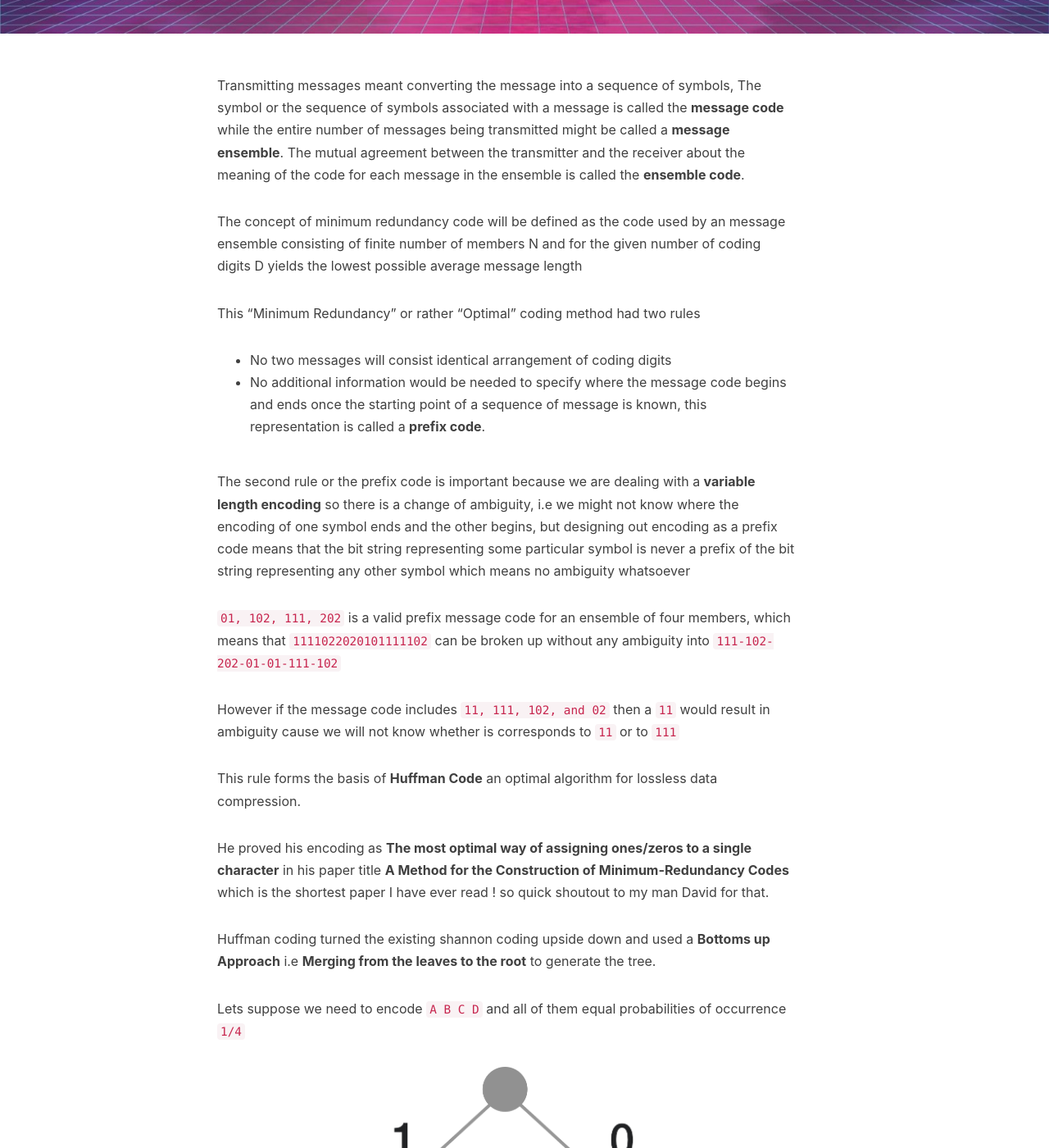
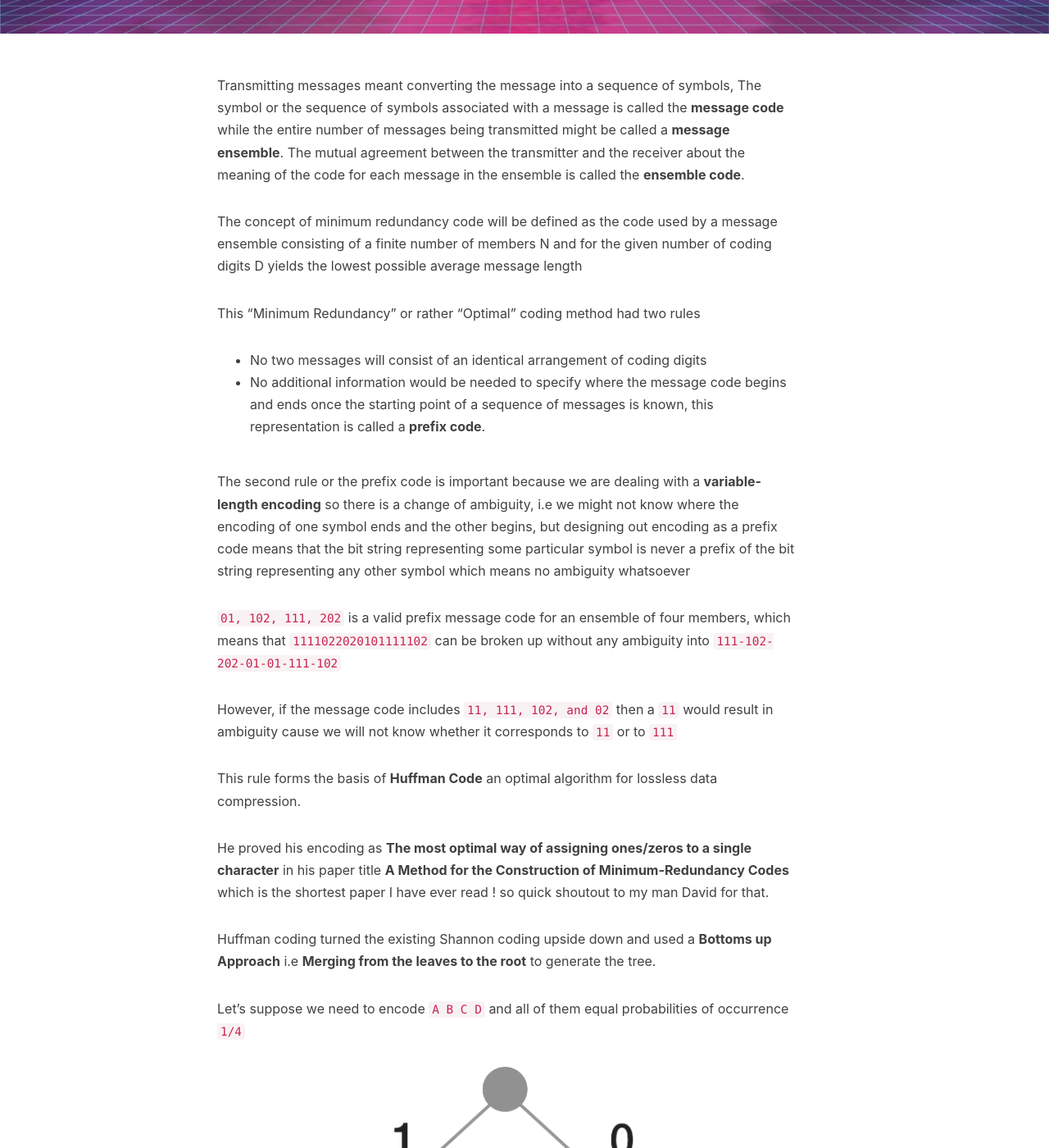
Before and after one commit to Sangarshanan/sangarshanan.github.io, a Jekyll site: the page built from _posts/2020-12-27-huffman-coding.md, in a window 1280 px wide and 1400 px high, scrolled down 476 px. Shown: the whole window at 82% size. Built offline with Jekyll 4.4.1, drawn with Linux system fonts in a browser that asks for light colours; nearby versions of some CDN libraries; comment, search, counter and statistics services are not loaded; some of the changed text lies outside the part shown.

Commit message:
Update 2020-12-27-huffman-coding.md

````diff
--- a/_posts/2020-12-27-huffman-coding.md
+++ b/_posts/2020-12-27-huffman-coding.md
@@ -9,32 +9,33 @@
     - information theory
 ---
 
+
 Transmitting messages meant converting the message into a sequence of symbols, The symbol or the sequence of symbols associated with a message is called the **message code** while the entire number of messages being transmitted might be called a **message ensemble**. The mutual agreement between the transmitter and the receiver about the meaning of the code for each message in the ensemble is called the **ensemble code**.
 
-The concept of minimum redundancy code will be defined as the code used by an message ensemble consisting of finite number of members N and for the given number of coding digits D yields the lowest possible average message length
+The concept of minimum redundancy code will be defined as the code used by a message ensemble consisting of a finite number of members N and for the given number of coding digits D yields the lowest possible average message length
 
 This "Minimum Redundancy" or rather "Optimal" coding method had two rules
 
-- No two messages will consist identical arrangement of coding digits
-- No additional information would be needed to specify where the message code begins and ends once the starting point of a sequence of message is known, this representation is called a **prefix code**.
+- No two messages will consist of an identical arrangement of coding digits
+- No additional information would be needed to specify where the message code begins and ends once the starting point of a sequence of messages is known, this representation is called a **prefix code**.
 
-The second rule or the prefix code is important because we are dealing with a **variable length encoding** so there is a change of ambiguity, i.e we might not know where the encoding of one symbol ends and the other begins, but designing out encoding as a prefix code means that the bit string representing some particular symbol is never a prefix of the bit string representing any other symbol which means no ambiguity whatsoever
+The second rule or the prefix code is important because we are dealing with a **variable-length encoding** so there is a change of ambiguity, i.e we might not know where the encoding of one symbol ends and the other begins, but designing out encoding as a prefix code means that the bit string representing some particular symbol is never a prefix of the bit string representing any other symbol which means no ambiguity whatsoever
 
 `01, 102, 111, 202` is a valid prefix message code for an ensemble of four members, which means that
 `1111022020101111102` can be broken up without any ambiguity into
 `111-102-202-01-01-111-102`
 
-However if the message code includes `11, 111, 102, and 02` then a `11` would result in ambiguity cause we will not know whether is corresponds to `11` or to `111`
+However, if the message code includes `11, 111, 102, and 02` then a `11` would result in ambiguity cause we will not know whether it corresponds to `11` or to `111`
 
 This rule forms the basis of **Huffman Code** an optimal algorithm for lossless data compression.
 
 He proved his encoding as **The most optimal way of assigning ones/zeros to a single character** in his paper title **A Method for the Construction of Minimum-Redundancy Codes** which is the shortest paper I have ever read ! so quick shoutout to my man David for that.
 
-Huffman coding turned the existing shannon coding upside down and used a **Bottoms up Approach** i.e **Merging from the leaves to the root** to generate the tree.
+Huffman coding turned the existing Shannon coding upside down and used a **Bottoms up Approach** i.e **Merging from the leaves to the root** to generate the tree.
 
-Lets suppose we need to encode `A B C D` and all of them equal probabilities of occurrence `1/4`
+Let's suppose we need to encode `A B C D` and all of them equal probabilities of occurrence `1/4`
 
-![huffman-tree.png](/img/in-post/huffman-tree.png)
+![huffman-tree.png](https://raw.githubusercontent.com/Sangarshanan/sangarshanan.github.io/master/img/in-post/huffman-tree.png)
 
 We generate a tree out of the probabilities such that the second level nodes sum up to `1/2` and the root node sums up to `1`. We then use this tree to paint all the left nodes 1 and right nodes 0. Then the encodings are generate
 
@@ -65,7 +66,7 @@
 
 But this was easy cause the probabilities were all powers of 2 which might not always be the case
 
-![huffman-tree.png](/img/in-post/huffman-tree-2.png)
+![huffman-tree.png](https://raw.githubusercontent.com/Sangarshanan/sangarshanan.github.io/master/img/in-post/huffman-tree-2.png)
 
 ```math
 A - 0
@@ -77,7 +78,7 @@
 Length = 1, 2, 3, 4, 4
 ```
 
-In this above diagram the probabilities are not powers of 2
+In this above diagram, the probabilities are not powers of 2
 
 ```math
 Entropy of the code H = Σ Pi log(1/Pi)
````
Also changed, not shown: other parts of _posts/2020-12-27-huffman-coding.md (+5 -5 lines).
